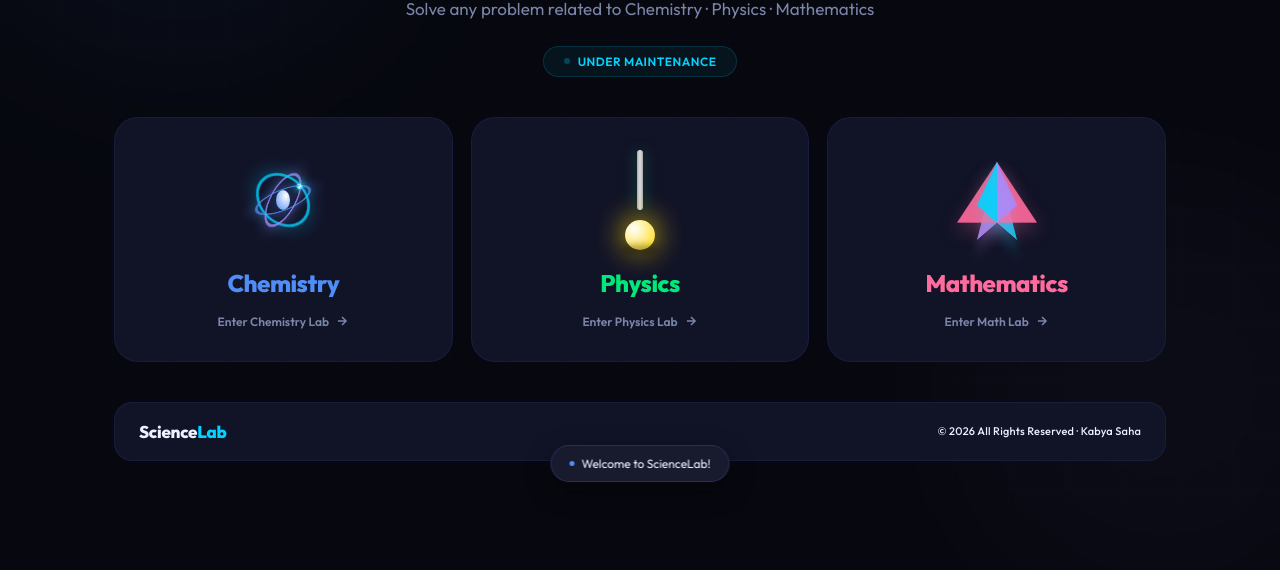
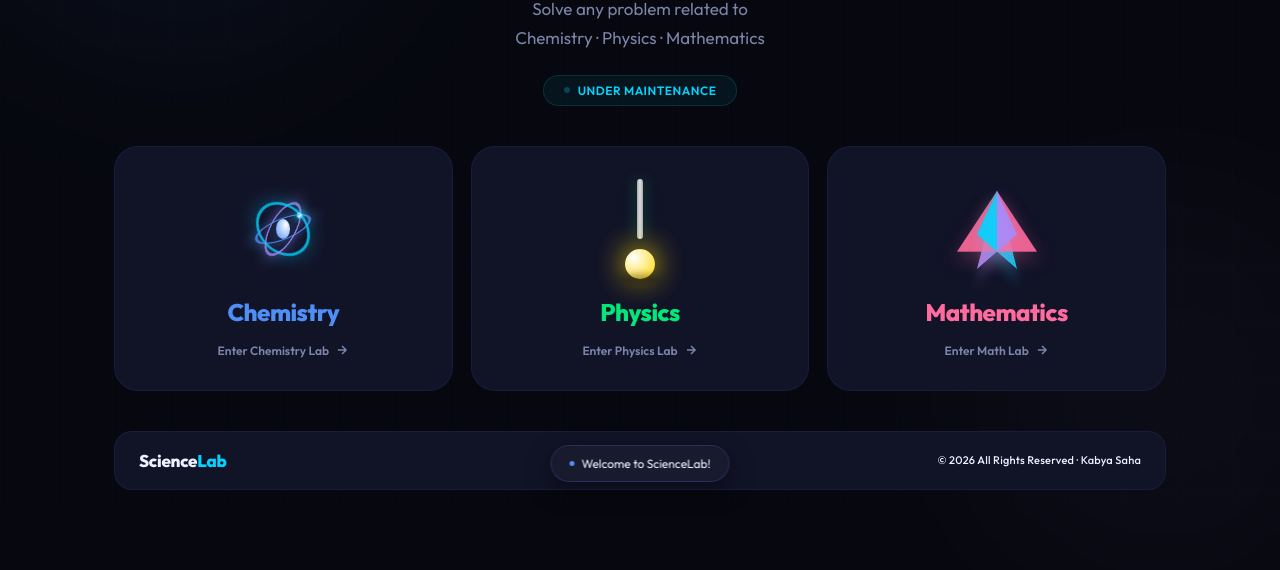
Before and after one commit to UrKabya/ScienceLab, a plain HTML site: page index.html in a window 1280 px wide. Shown: the part 296-866 px from the top of the page. Before the commit the page ends 837 px from the top, so only its background shows below. Drawn offline with Linux system fonts and the light colour scheme.

Commit message:
Update index.html

```diff
--- a/index.html
+++ b/index.html
@@ -135,7 +135,7 @@
 <div class="page active" id="home-page">
   <section class="hero">
     <div class="hero-title">AI POWERED<br>SMART STUDY COMPANION!</div>
-    <p class="hero-sub">Solve any problem related to Chemistry · Physics · Mathematics</p>
+    <p class="hero-sub">Solve any problem related to<br> Chemistry · Physics · Mathematics</p>
     <div class="hero-badge">UNDER MAINTENANCE</div>
   </section>
 
```
